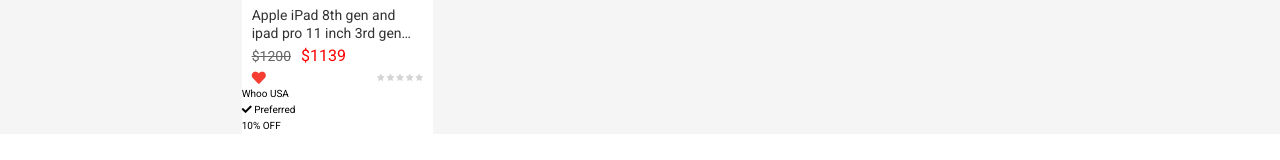
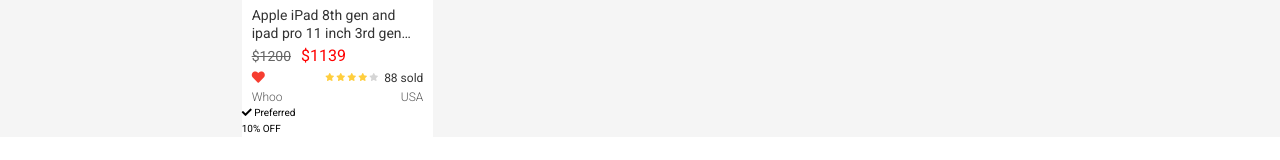
Before and after one commit to David-VNdev/Shopee-Clone, a plain HTML site: page index.html in a window 1280 px wide. Shown: the part 422-582 px from the top of the page. Drawn offline with nearby package versions, Linux system fonts and the light colour scheme.

Commit message:
10am 8/16/2021

```diff
--- a/assets/css/base.css
+++ b/assets/css/base.css
@@ -4,8 +4,10 @@
   --text-color: #333;
   --primary-color: #ff0000;
   --border-color: #dbdbdb;
+  --star-gold-color: #ffce3e;
   --navbar-height: 42px;
   --header-height: 120px;
+
   --header-with-search-height: calc(
     var(--header-height) - var(--navbar-height)
   );
--- a/assets/css/style.css
+++ b/assets/css/style.css
@@ -932,7 +932,7 @@
   margin: 6px 10px 0;
 }
 .home-product-item__like {
-  font-size: 1.4rem;
+  font-size: 1.3rem;
 }
 
 .home-product-item__like-icon-fill {
@@ -949,11 +949,29 @@
 }
 .home-product-item__rating {
   font-size: 1rem;
-  transform: scale(0.7);
+  transform: scale(0.8);
   transform-origin: right;
   color: #d5d5d5;
+  margin-left: auto;
+}
+
+.home-product-item__gold {
+  color: var(--star-gold-color);
+}
+
+.home-product-item__sold {
+  font-size: 1.2rem;
+  color: var(--text-color);
+  margin-left: 6px;
 }
 .home-product-item__origin {
+  font-size: 1.4rem;
+  margin: 3px 10px 0;
+  display: flex;
+  justify-content: space-between;
+  color: #595959;
+  font-size: 1.2rem;
+  font-weight: 300;
 }
 .home-product-item__brand {
 }
--- a/index.html
+++ b/index.html
@@ -394,12 +394,13 @@
                           ></i>
                         </span>
                         <div class="home-product-item__rating">
-                          <i class="fas fa-star"></i>
-                          <i class="fas fa-star"></i>
-                          <i class="fas fa-star"></i>
-                          <i class="fas fa-star"></i>
+                          <i class="home-product-item__gold fas fa-star"></i>
+                          <i class="home-product-item__gold fas fa-star"></i>
+                          <i class="home-product-item__gold fas fa-star"></i>
+                          <i class="home-product-item__gold fas fa-star"></i>
                           <i class="fas fa-star"></i>
                         </div>
+                        <span class="home-product-item__sold">88 sold</span>
                       </div>
                       <div class="home-product-item__origin">
                         <span class="home-product-item__brand">Whoo</span>
```
